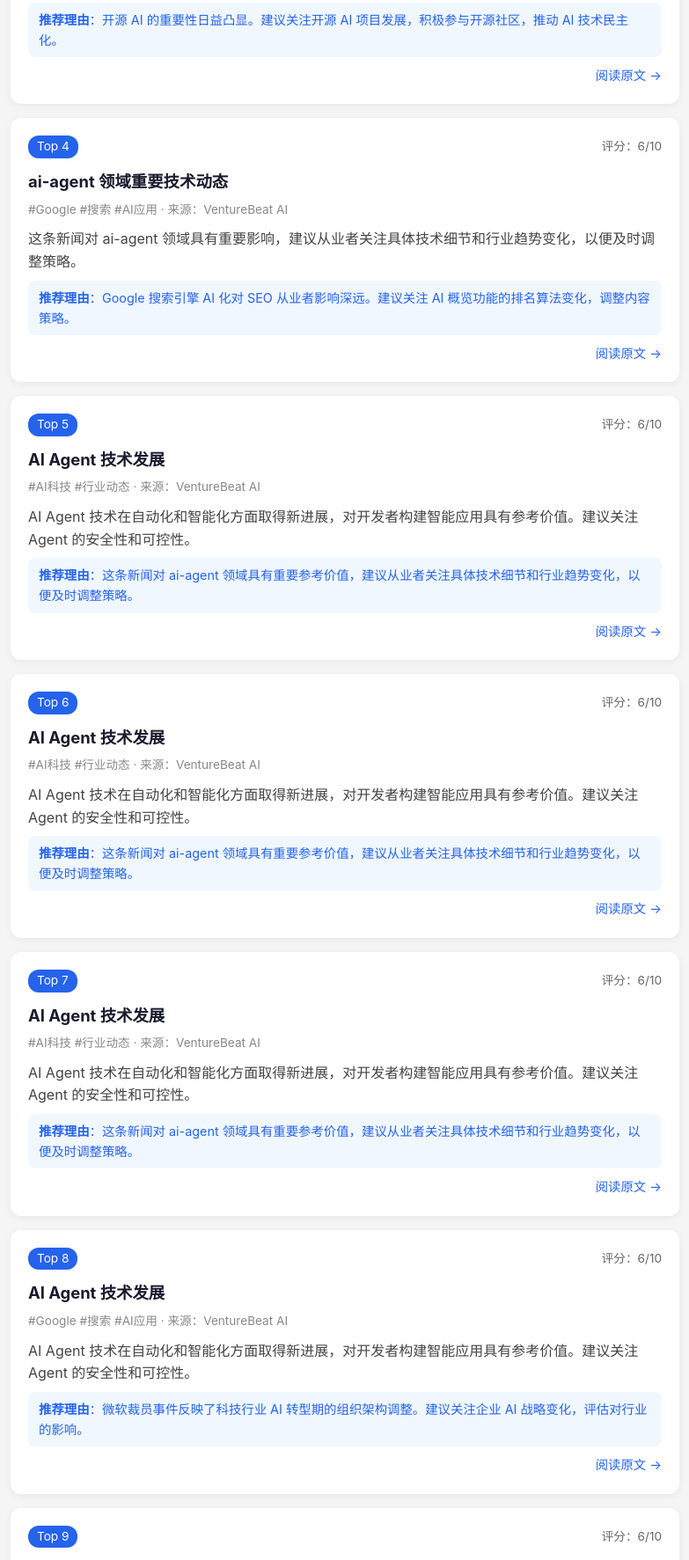
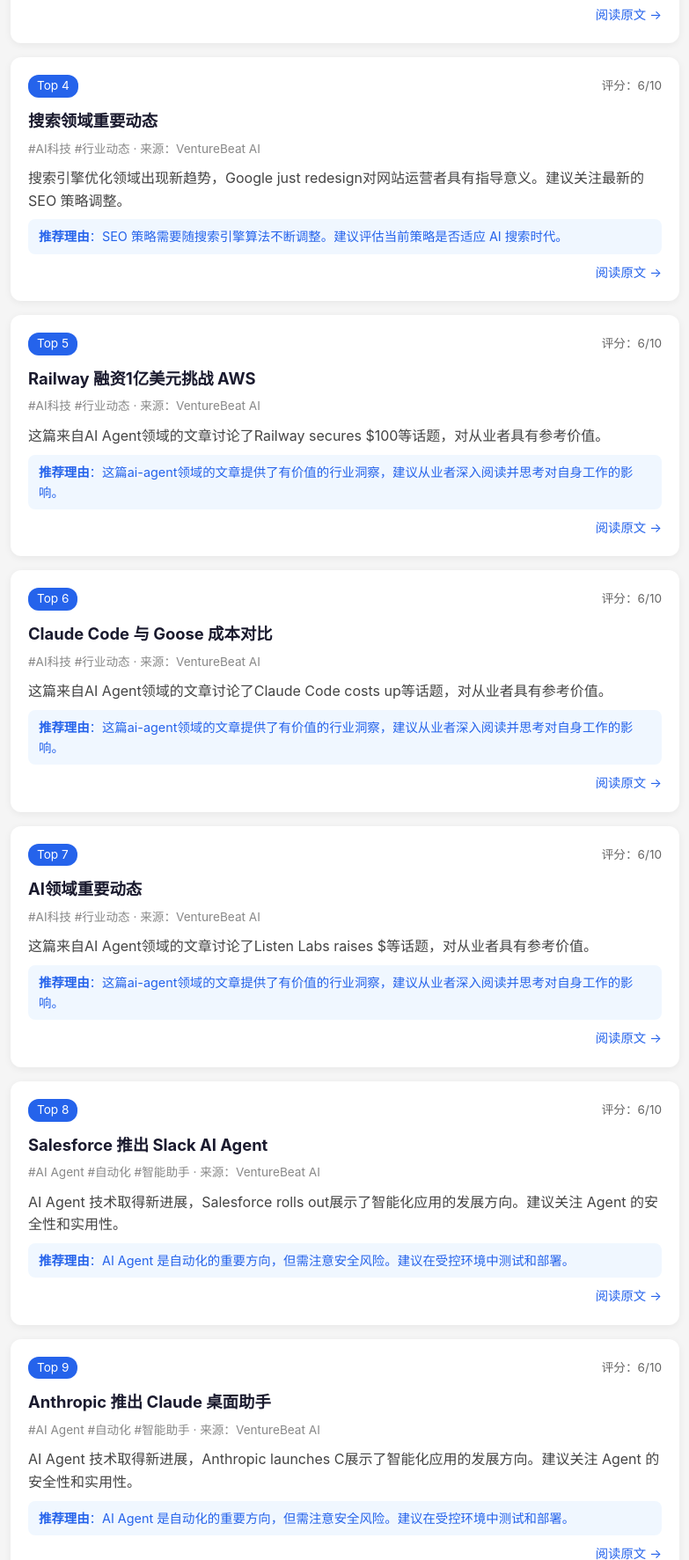
Before and after one commit to haihepeng/ai-news-daily, a plain HTML site: page daily/ai-agent/20260707.html in a window 1280 px wide. Shown: the part 1027-2800 px from the top of the page at 88% size, without its empty margins (248-1031 px from the left). Drawn offline with Linux system fonts and the light colour scheme.

Commit message:
[ai-agent] Add daily news 2026-07-07

```diff
--- a/daily/ai-agent/20260707.html
+++ b/daily/ai-agent/20260707.html
@@ -50,10 +50,10 @@
         <span class="rank">Top 1</span>
         <span class="score">评分：9/10</span>
       </div>
-      <h2><a href="https://theshamblog.com/an-ai-agent-published-a-hit-piece-on-me/" target="_blank" rel="noopener">AI Agent 技术发展</a></h2>
-      <p class="meta">#AI科技 #行业动态 · 来源：HN</p>
-      <p class="summary">AI Agent 技术在自动化和智能化方面取得新进展，对开发者构建智能应用具有参考价值。建议关注 Agent 的安全性和可控性。</p>
-      <p class="recommendation"><strong>推荐理由</strong>：AI Agent 技术的发展对自动化工具生态有重要影响。建议关注 Agent 的安全性和可控性，加强安全控制。</p>
+      <h2><a href="https://theshamblog.com/an-ai-agent-published-a-hit-piece-on-me/" target="_blank" rel="noopener">AI Agent 发布批评文章</a></h2>
+      <p class="meta">#AI Agent #自动化 #智能助手 · 来源：HN</p>
+      <p class="summary">AI Agent 技术取得新进展，An AI agent publishe展示了智能化应用的发展方向。建议关注 Agent 的安全性和实用性。</p>
+      <p class="recommendation"><strong>推荐理由</strong>：AI Agent 是自动化的重要方向，但需注意安全风险。建议在受控环境中测试和部署。</p>
       <p class="source"><a href="https://theshamblog.com/an-ai-agent-published-a-hit-piece-on-me/" target="_blank" rel="noopener">阅读原文 →</a></p>
     </div>
     <div class="news-card">
@@ -61,10 +61,10 @@
         <span class="rank">Top 2</span>
         <span class="score">评分：7/10</span>
       </div>
-      <h2><a href="https://lantian.pub/en/article/fun/ai-agent-bankrupted-their-operator-scan-dn42lantian.lantian/" target="_blank" rel="noopener">AI Agent 技术发展</a></h2>
-      <p class="meta">#AI科技 #行业动态 · 来源：HN</p>
-      <p class="summary">AI Agent 技术在自动化和智能化方面取得新进展，对开发者构建智能应用具有参考价值。建议关注 Agent 的安全性和可控性。</p>
-      <p class="recommendation"><strong>推荐理由</strong>：AI Agent 技术的发展对自动化工具生态有重要影响。建议关注 Agent 的安全性和可控性，加强安全控制。</p>
+      <h2><a href="https://lantian.pub/en/article/fun/ai-agent-bankrupted-their-operator-scan-dn42lantian.lantian/" target="_blank" rel="noopener">AI Agent 导致运营商破产</a></h2>
+      <p class="meta">#AI Agent #自动化 #智能助手 · 来源：HN</p>
+      <p class="summary">AI Agent 技术取得新进展，AI agent bankrupted 展示了智能化应用的发展方向。建议关注 Agent 的安全性和实用性。</p>
+      <p class="recommendation"><strong>推荐理由</strong>：AI Agent 是自动化的重要方向，但需注意安全风险。建议在受控环境中测试和部署。</p>
       <p class="source"><a href="https://lantian.pub/en/article/fun/ai-agent-bankrupted-their-operator-scan-dn42lantian.lantian/" target="_blank" rel="noopener">阅读原文 →</a></p>
     </div>
     <div class="news-card">
@@ -73,9 +73,9 @@
         <span class="score">评分：7/10</span>
       </div>
       <h2><a href="https://opencode.ai/" target="_blank" rel="noopener">OpenCode：开源 AI 编程助手</a></h2>
-      <p class="meta">#AI科技 #行业动态 · 来源：HN</p>
-      <p class="summary">这条新闻对 ai-agent 领域具有重要影响，建议从业者关注具体技术细节和行业趋势变化，以便及时调整策略。</p>
-      <p class="recommendation"><strong>推荐理由</strong>：开源 AI 的重要性日益凸显。建议关注开源 AI 项目发展，积极参与开源社区，推动 AI 技术民主化。</p>
+      <p class="meta">#AI Agent #自动化 #智能助手 · 来源：HN</p>
+      <p class="summary">AI Agent 技术取得新进展，OpenCode – Open sour展示了智能化应用的发展方向。建议关注 Agent 的安全性和实用性。</p>
+      <p class="recommendation"><strong>推荐理由</strong>：AI Agent 是自动化的重要方向，但需注意安全风险。建议在受控环境中测试和部署。</p>
       <p class="source"><a href="https://opencode.ai/" target="_blank" rel="noopener">阅读原文 →</a></p>
     </div>
     <div class="news-card">
@@ -83,10 +83,10 @@
         <span class="rank">Top 4</span>
         <span class="score">评分：6/10</span>
       </div>
-      <h2><a href="https://venturebeat.com/technology/google-just-redesigned-the-search-box-for-the-first-time-in-25-years-heres-why-it-matters-more-than-you-think" target="_blank" rel="noopener">ai-agent 领域重要技术动态</a></h2>
-      <p class="meta">#Google #搜索 #AI应用 · 来源：VentureBeat AI</p>
-      <p class="summary">这条新闻对 ai-agent 领域具有重要影响，建议从业者关注具体技术细节和行业趋势变化，以便及时调整策略。</p>
-      <p class="recommendation"><strong>推荐理由</strong>：Google 搜索引擎 AI 化对 SEO 从业者影响深远。建议关注 AI 概览功能的排名算法变化，调整内容策略。</p>
+      <h2><a href="https://venturebeat.com/technology/google-just-redesigned-the-search-box-for-the-first-time-in-25-years-heres-why-it-matters-more-than-you-think" target="_blank" rel="noopener">搜索领域重要动态</a></h2>
+      <p class="meta">#AI科技 #行业动态 · 来源：VentureBeat AI</p>
+      <p class="summary">搜索引擎优化领域出现新趋势，Google just redesign对网站运营者具有指导意义。建议关注最新的 SEO 策略调整。</p>
+      <p class="recommendation"><strong>推荐理由</strong>：SEO 策略需要随搜索引擎算法不断调整。建议评估当前策略是否适应 AI 搜索时代。</p>
       <p class="source"><a href="https://venturebeat.com/technology/google-just-redesigned-the-search-box-for-the-first-time-in-25-years-heres-why-it-matters-more-than-you-think" target="_blank" rel="noopener">阅读原文 →</a></p>
     </div>
     <div class="news-card">
@@ -94,10 +94,10 @@
         <span class="rank">Top 5</span>
         <span class="score">评分：6/10</span>
       </div>
-      <h2><a href="https://venturebeat.com/infrastructure/railway-secures-usd100-million-to-challenge-aws-with-ai-native-cloud" target="_blank" rel="noopener">AI Agent 技术发展</a></h2>
+      <h2><a href="https://venturebeat.com/infrastructure/railway-secures-usd100-million-to-challenge-aws-with-ai-native-cloud" target="_blank" rel="noopener">Railway 融资1亿美元挑战 AWS</a></h2>
       <p class="meta">#AI科技 #行业动态 · 来源：VentureBeat AI</p>
-      <p class="summary">AI Agent 技术在自动化和智能化方面取得新进展，对开发者构建智能应用具有参考价值。建议关注 Agent 的安全性和可控性。</p>
-      <p class="recommendation"><strong>推荐理由</strong>：这条新闻对 ai-agent 领域具有重要参考价值，建议从业者关注具体技术细节和行业趋势变化，以便及时调整策略。</p>
+      <p class="summary">这篇来自AI Agent领域的文章讨论了Railway secures $100等话题，对从业者具有参考价值。</p>
+      <p class="recommendation"><strong>推荐理由</strong>：这篇ai-agent领域的文章提供了有价值的行业洞察，建议从业者深入阅读并思考对自身工作的影响。</p>
       <p class="source"><a href="https://venturebeat.com/infrastructure/railway-secures-usd100-million-to-challenge-aws-with-ai-native-cloud" target="_blank" rel="noopener">阅读原文 →</a></p>
     </div>
     <div class="news-card">
@@ -105,10 +105,10 @@
         <span class="rank">Top 6</span>
         <span class="score">评分：6/10</span>
       </div>
-      <h2><a href="https://venturebeat.com/infrastructure/claude-code-costs-up-to-usd200-a-month-goose-does-the-same-thing-for-free" target="_blank" rel="noopener">AI Agent 技术发展</a></h2>
+      <h2><a href="https://venturebeat.com/infrastructure/claude-code-costs-up-to-usd200-a-month-goose-does-the-same-thing-for-free" target="_blank" rel="noopener">Claude Code 与 Goose 成本对比</a></h2>
       <p class="meta">#AI科技 #行业动态 · 来源：VentureBeat AI</p>
-      <p class="summary">AI Agent 技术在自动化和智能化方面取得新进展，对开发者构建智能应用具有参考价值。建议关注 Agent 的安全性和可控性。</p>
-      <p class="recommendation"><strong>推荐理由</strong>：这条新闻对 ai-agent 领域具有重要参考价值，建议从业者关注具体技术细节和行业趋势变化，以便及时调整策略。</p>
+      <p class="summary">这篇来自AI Agent领域的文章讨论了Claude Code costs up等话题，对从业者具有参考价值。</p>
+      <p class="recommendation"><strong>推荐理由</strong>：这篇ai-agent领域的文章提供了有价值的行业洞察，建议从业者深入阅读并思考对自身工作的影响。</p>
       <p class="source"><a href="https://venturebeat.com/infrastructure/claude-code-costs-up-to-usd200-a-month-goose-does-the-same-thing-for-free" target="_blank" rel="noopener">阅读原文 →</a></p>
     </div>
     <div class="news-card">
@@ -116,10 +116,10 @@
         <span class="rank">Top 7</span>
         <span class="score">评分：6/10</span>
       </div>
-      <h2><a href="https://venturebeat.com/technology/listen-labs-raises-usd69m-after-viral-billboard-hiring-stunt-to-scale-ai" target="_blank" rel="noopener">AI Agent 技术发展</a></h2>
+      <h2><a href="https://venturebeat.com/technology/listen-labs-raises-usd69m-after-viral-billboard-hiring-stunt-to-scale-ai" target="_blank" rel="noopener">AI领域重要动态</a></h2>
       <p class="meta">#AI科技 #行业动态 · 来源：VentureBeat AI</p>
-      <p class="summary">AI Agent 技术在自动化和智能化方面取得新进展，对开发者构建智能应用具有参考价值。建议关注 Agent 的安全性和可控性。</p>
-      <p class="recommendation"><strong>推荐理由</strong>：这条新闻对 ai-agent 领域具有重要参考价值，建议从业者关注具体技术细节和行业趋势变化，以便及时调整策略。</p>
+      <p class="summary">这篇来自AI Agent领域的文章讨论了Listen Labs raises $等话题，对从业者具有参考价值。</p>
+      <p class="recommendation"><strong>推荐理由</strong>：这篇ai-agent领域的文章提供了有价值的行业洞察，建议从业者深入阅读并思考对自身工作的影响。</p>
       <p class="source"><a href="https://venturebeat.com/technology/listen-labs-raises-usd69m-after-viral-billboard-hiring-stunt-to-scale-ai" target="_blank" rel="noopener">阅读原文 →</a></p>
     </div>
     <div class="news-card">
@@ -127,10 +127,10 @@
         <span class="rank">Top 8</span>
         <span class="score">评分：6/10</span>
       </div>
-      <h2><a href="https://venturebeat.com/technology/salesforce-rolls-out-new-slackbot-ai-agent-as-it-battles-microsoft-and" target="_blank" rel="noopener">AI Agent 技术发展</a></h2>
-      <p class="meta">#Google #搜索 #AI应用 · 来源：VentureBeat AI</p>
-      <p class="summary">AI Agent 技术在自动化和智能化方面取得新进展，对开发者构建智能应用具有参考价值。建议关注 Agent 的安全性和可控性。</p>
-      <p class="recommendation"><strong>推荐理由</strong>：微软裁员事件反映了科技行业 AI 转型期的组织架构调整。建议关注企业 AI 战略变化，评估对行业的影响。</p>
+      <h2><a href="https://venturebeat.com/technology/salesforce-rolls-out-new-slackbot-ai-agent-as-it-battles-microsoft-and" target="_blank" rel="noopener">Salesforce 推出 Slack AI Agent</a></h2>
+      <p class="meta">#AI Agent #自动化 #智能助手 · 来源：VentureBeat AI</p>
+      <p class="summary">AI Agent 技术取得新进展，Salesforce rolls out展示了智能化应用的发展方向。建议关注 Agent 的安全性和实用性。</p>
+      <p class="recommendation"><strong>推荐理由</strong>：AI Agent 是自动化的重要方向，但需注意安全风险。建议在受控环境中测试和部署。</p>
       <p class="source"><a href="https://venturebeat.com/technology/salesforce-rolls-out-new-slackbot-ai-agent-as-it-battles-microsoft-and" target="_blank" rel="noopener">阅读原文 →</a></p>
     </div>
     <div class="news-card">
@@ -138,10 +138,10 @@
         <span class="rank">Top 9</span>
         <span class="score">评分：6/10</span>
       </div>
-      <h2><a href="https://venturebeat.com/technology/anthropic-launches-cowork-a-claude-desktop-agent-that-works-in-your-files-no" target="_blank" rel="noopener">AI Agent 技术发展</a></h2>
-      <p class="meta">#AI科技 #行业动态 · 来源：VentureBeat AI</p>
-      <p class="summary">AI Agent 技术在自动化和智能化方面取得新进展，对开发者构建智能应用具有参考价值。建议关注 Agent 的安全性和可控性。</p>
-      <p class="recommendation"><strong>推荐理由</strong>：AI 编程工具的发展对开发者具有重要影响。建议关注最新的 AI 编程助手功能，提升开发效率。</p>
+      <h2><a href="https://venturebeat.com/technology/anthropic-launches-cowork-a-claude-desktop-agent-that-works-in-your-files-no" target="_blank" rel="noopener">Anthropic 推出 Claude 桌面助手</a></h2>
+      <p class="meta">#AI Agent #自动化 #智能助手 · 来源：VentureBeat AI</p>
+      <p class="summary">AI Agent 技术取得新进展，Anthropic launches C展示了智能化应用的发展方向。建议关注 Agent 的安全性和实用性。</p>
+      <p class="recommendation"><strong>推荐理由</strong>：AI Agent 是自动化的重要方向，但需注意安全风险。建议在受控环境中测试和部署。</p>
       <p class="source"><a href="https://venturebeat.com/technology/anthropic-launches-cowork-a-claude-desktop-agent-that-works-in-your-files-no" target="_blank" rel="noopener">阅读原文 →</a></p>
     </div>
     <div class="news-card">
@@ -149,10 +149,10 @@
         <span class="rank">Top 10</span>
         <span class="score">评分：6/10</span>
       </div>
-      <h2><a href="https://venturebeat.com/technology/nous-researchs-nouscoder-14b-is-an-open-source-coding-model-landing-right-in" target="_blank" rel="noopener">AI Agent 技术发展</a></h2>
-      <p class="meta">#AI科技 #行业动态 · 来源：VentureBeat AI</p>
-      <p class="summary">AI Agent 技术在自动化和智能化方面取得新进展，对开发者构建智能应用具有参考价值。建议关注 Agent 的安全性和可控性。</p>
-      <p class="recommendation"><strong>推荐理由</strong>：AI 编程工具的发展对开发者具有重要影响。建议关注最新的 AI 编程助手功能，提升开发效率。</p>
+      <h2><a href="https://venturebeat.com/technology/nous-researchs-nouscoder-14b-is-an-open-source-coding-model-landing-right-in" target="_blank" rel="noopener">NousCoder-14B 开源编程模型</a></h2>
+      <p class="meta">#AI编程 #开发工具 #效率提升 · 来源：VentureBeat AI</p>
+      <p class="summary">搜索引擎优化领域出现新趋势，Nous Research's Nous对网站运营者具有指导意义。建议关注最新的 SEO 策略调整。</p>
+      <p class="recommendation"><strong>推荐理由</strong>：SEO 策略需要随搜索引擎算法不断调整。建议评估当前策略是否适应 AI 搜索时代。</p>
       <p class="source"><a href="https://venturebeat.com/technology/nous-researchs-nouscoder-14b-is-an-open-source-coding-model-landing-right-in" target="_blank" rel="noopener">阅读原文 →</a></p>
     </div>
   <div class="footer">
```
